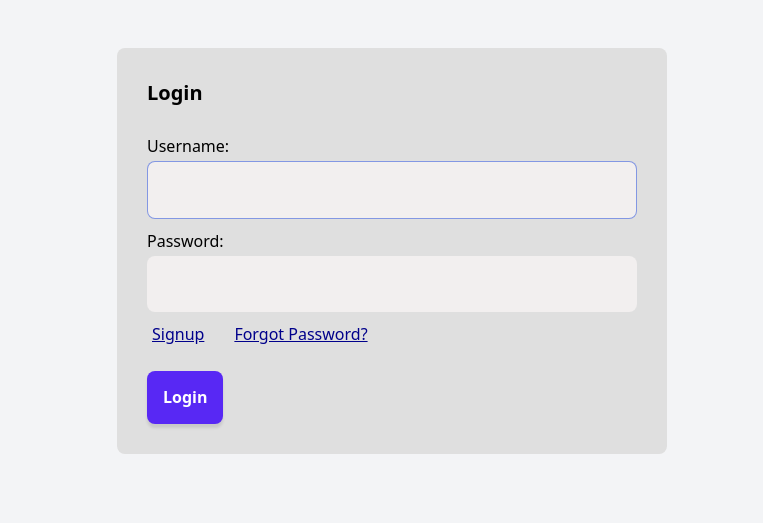
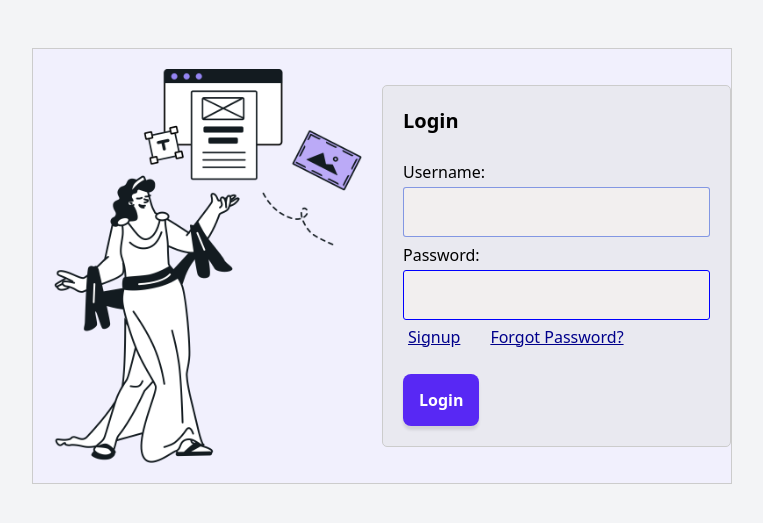
Before and after one commit to Collincehals/Django_social_app, a Django app: page /login/ in a window 1280 px wide. Shown: the part 80-603 px from the top of the page, without its empty margins (248-1011 px from the left). Run offline with Django 4.2, Linux system fonts and the light colour scheme; some libraries are stand-ins or nearby versions; some web fonts are replaced.

Commit message:
.env updated, login form restyled

```diff
--- a/a_core/a_core/settings.py
+++ b/a_core/a_core/settings.py
@@ -163,4 +163,4 @@ EMAIL_PORT = 587
 EMAIL_USE_TLS = True
 EMAIL_HOST_USER = os.environ.get('EMAIL_HOST_USER')
 EMAIL_HOST_PASSWORD = os.environ.get('EMAIL_HOST_PASSWORD')
-DEFAULT_FROM_EMAIL = 'colltechcareers@gmail.com'
+DEFAULT_FROM_EMAIL = os.environ.get('DEFAULT_FROM_EMAIL')
--- a/a_core/posts_app/templates/registration/login.html
+++ b/a_core/posts_app/templates/registration/login.html
@@ -2,28 +2,51 @@
 
 {% block content %}
 <style>
-    form {
-        max-width:550px;
-        width:100%;
-        background-color: #dfdfdf;
-        padding:30px;
-        margin:20px auto;
-        border-radius:8px;
+    .login {
+        max-width: 700px;
+        background-color: rgb(241, 240, 253);
+        border: 1px solid #ccc;
+    }
+    .form {
+        background-color: rgb(233, 233, 240);
+        border-radius: 5px;
+        border: 1px solid #ccc;
+        padding: 20px;
+        margin: 0;
     }
     p {
-        padding-bottom:5px;
-        color:black;
+        padding-bottom: 5px;
+        color: black;
         font-size: 16px;
-        font-weight:500;
+        font-weight: 500;
     }
     input {
-        background-color:rgb(242, 239, 239);
-        margin-bottom:10px;
+        background-color: rgb(242, 239, 239);
+        margin-bottom: 5px;
+        padding: 12px;
+        border-radius: 3px;
+        border: 1px solid rgb(0, 0, 255);
+    }
+
+    @media (max-width: 768px) {
+        .login {
+            width:100%;
+        }
+        form {
+            width: 100%;
+        }
+        .img-fluid {
+            display:none;
+        }
     }
 </style>
 
-<form method="post">
-    <p style="font-size:20px; color:black;font-weight:600;padding-bottom: 10px;">Login</p>
+<div class='login' style="display:grid; grid-template-columns:repeat(2, 1fr); align-items: center; justify-content: center;">
+    <div style="overflow:hidden; padding:20px;">
+        <img class="img-fluid" src="/media/icons/signin.png" alt="login-img">
+    </div>
+    <form class="form" method="post">
+        <p style="font-size:20px; color:black;font-weight:600;padding-bottom: 8px;">Login</p>
         {% csrf_token %}
         {{ form }}
 
@@ -33,5 +56,8 @@
         </div>
         <button type="submit" class="mt-1">Login</button>
     </form>
+</div>
+
+
 
 {% endblock %}
```
Also changed, not shown: a_core/a_users/apps.py (line endings or trailing spaces), a_core/db.sqlite3, a_core/media/icons/signin.png (added), a_core/media/profilepics/A_glass_crystal_1.png (added), a_core/media/profilepics/A_glass_crystal_1_TH1b8BM.png (added), a_core/media/profilepics/A_medieval_knig_0_65jVHGc.png (deleted). Lines whose indentation alone changed are shown as unchanged.
